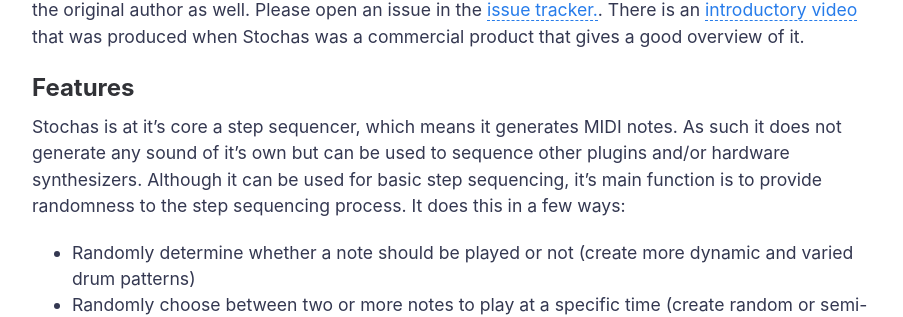
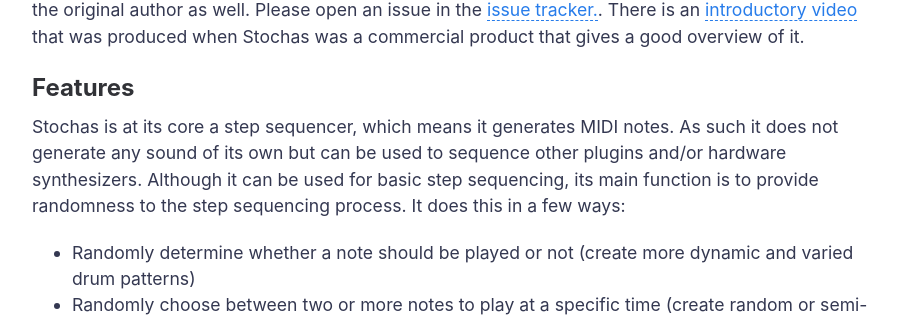
Before and after one commit to surge-synthesizer/stochas.org, a Jekyll site: the page built from _posts/2020-08-08-stochas.md, in a window 1280 px wide and 900 px high, scrolled down 686 px. Shown: the part 144-461 px from the top of the window, without its empty margins (188-1091 px from the left). Built offline with Jekyll 4.4.1, drawn with Linux system fonts in a browser that asks for light colours.

Commit message:
Fixing typos in 2020-08-08-stochas.md (#4)
Some grammatical typo fixes

```diff
--- a/_posts/2020-08-08-stochas.md
+++ b/_posts/2020-08-08-stochas.md
@@ -9,7 +9,7 @@
 There is an [introductory video](https://www.youtube.com/watch?v=PRXUt9Q9EB0) that was produced when Stochas was a commercial product that gives a good overview of it.
 
 ## Features
-Stochas is at it's core a step sequencer, which means it generates MIDI notes. As such it does not generate any sound of it's own but can be used to sequence other plugins and/or hardware synthesizers. Although it can be used for basic step sequencing, it's main function is to provide randomness to the step sequencing process. It does this in a few ways:
+Stochas is at its core a step sequencer, which means it generates MIDI notes. As such it does not generate any sound of its own but can be used to sequence other plugins and/or hardware synthesizers. Although it can be used for basic step sequencing, its main function is to provide randomness to the step sequencing process. It does this in a few ways:
 * Randomly determine whether a note should be played or not (create more dynamic and varied drum patterns)
 * Randomly choose between two or more notes to play at a specific time (create random or semi-random melodic or drum lines)
 * Add slight timing randomness to notes so that they play slightly before or after their position
```
